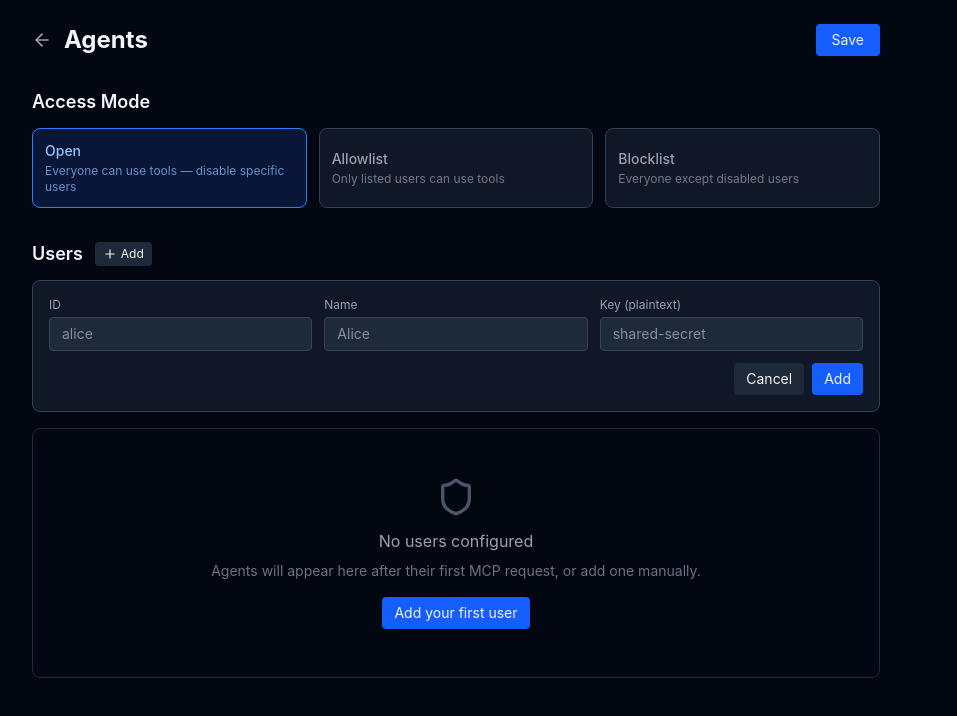
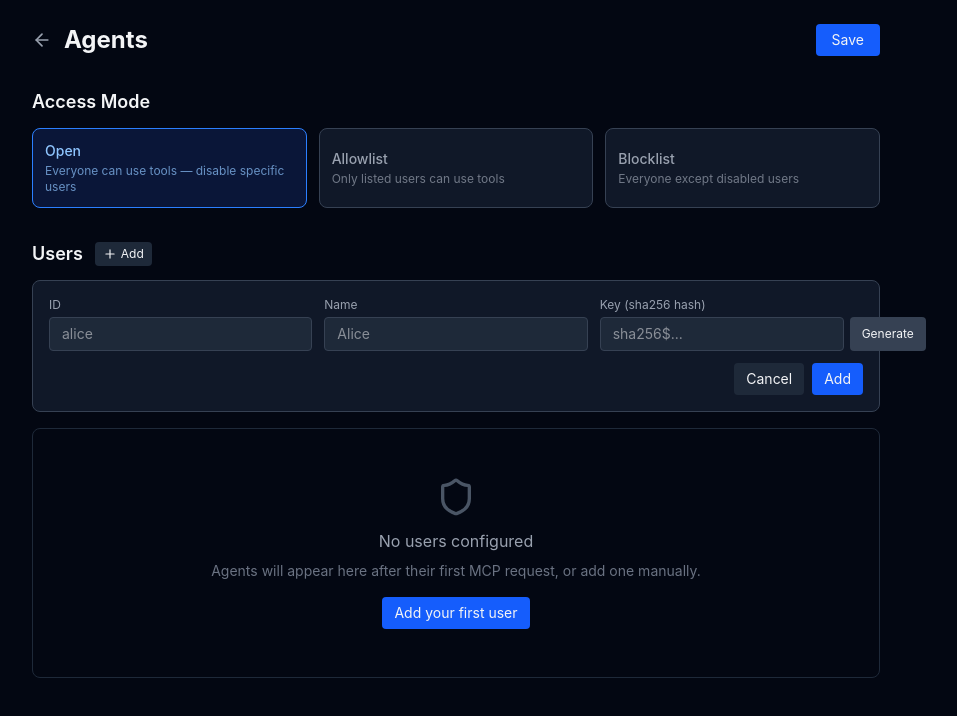
Before and after one commit to Piero24/claude-swiss-army-knife, a Next.js app in the folder mcp-webui/: page /agents in a window 1280 px wide. Both pictures are taken after a click on the button "Add". Shown: the top 716 px of the page, without its empty margins (184-1141 px from the left). Built offline with nearby package versions, Linux system fonts and the light colour scheme.

Commit message:
feat: add key generator button to Add User form (#121) (#137)

```diff
--- a/mcp-webui/src/app/agents/page.tsx
+++ b/mcp-webui/src/app/agents/page.tsx
@@ -24,6 +24,7 @@ export default function AgentsPage() {
   const [saving, setSaving] = useState(false);
   const [showAdd, setShowAdd] = useState(false);
   const [newUser, setNewUser] = useState({ id: "", name: "", key: "" });
+  const [generatedSecret, setGeneratedSecret] = useState("");
 
   useEffect(() => {
     getAgents()
@@ -93,7 +94,7 @@ export default function AgentsPage() {
 
   function handleAddUser() {
     if (!data || !newUser.id.trim() || !newUser.key.trim()) return;
-    const keyHash = newUser.key; // will be hashed on save via API
+    const keyHash = newUser.key; // already hashed if generated, or plaintext from manual entry
     setData({
       ...data,
       users: [
@@ -108,8 +109,27 @@ export default function AgentsPage() {
       ],
     });
     setNewUser({ id: "", name: "", key: "" });
+    setGeneratedSecret("");
     setShowAdd(false);
     toast.success("User added — click Save to persist");
+  }
+
+  async function generateKey() {
+    const chars = "ABCDEFGHIJKLMNOPQRSTUVWXYZabcdefghijklmnopqrstuvwxyz0123456789-_";
+    const array = new Uint8Array(32);
+    crypto.getRandomValues(array);
+    let secret = "";
+    for (let i = 0; i < 32; i++) {
+      secret += chars[array[i] % chars.length];
+    }
+
+    const hash = await crypto.subtle.digest("SHA-256", new TextEncoder().encode(secret));
+    const hex = Array.from(new Uint8Array(hash))
+      .map((b) => b.toString(16).padStart(2, "0"))
+      .join("");
+
+    setNewUser((prev) => ({ ...prev, key: `sha256$${hex}` }));
+    setGeneratedSecret(secret);
   }
 
   function handleRemoveUser(userId: string) {
@@ -238,21 +258,36 @@ export default function AgentsPage() {
                 />
               </div>
               <div>
-                <label className="block text-xs text-gray-400 mb-1">Key (plaintext)</label>
+                <label className="block text-xs text-gray-400 mb-1">Key (sha256 hash)</label>
+                <div className="flex gap-1.5">
                   <input
                     type="text"
-                  placeholder="shared-secret"
+                    placeholder="sha256$..."
                     value={newUser.key}
                     onChange={(e) =>
                       setNewUser({ ...newUser, key: e.target.value })
                     }
-                  className="w-full rounded border border-gray-700 bg-gray-800 px-3 py-1.5 text-sm focus:outline-none focus:ring-2 focus:ring-blue-500"
+                    className="flex-1 rounded border border-gray-700 bg-gray-800 px-3 py-1.5 text-sm focus:outline-none focus:ring-2 focus:ring-blue-500"
                   />
+                  <button
+                    type="button"
+                    onClick={generateKey}
+                    className="px-3 py-1.5 text-xs rounded bg-gray-700 hover:bg-gray-600 whitespace-nowrap"
+                  >
+                    Generate
+                  </button>
+                </div>
+                {generatedSecret && (
+                  <div className="mt-2 p-2 rounded border border-yellow-600/50 bg-yellow-900/20">
+                    <p className="text-xs text-yellow-400 font-medium mb-1">Copy this key now — it cannot be shown again:</p>
+                    <code className="block text-xs text-yellow-300 break-all select-all">{generatedSecret}</code>
+                  </div>
+                )}
               </div>
             </div>
             <div className="flex justify-end gap-2">
               <button
-                onClick={() => setShowAdd(false)}
+                onClick={() => { setShowAdd(false); setGeneratedSecret(""); }}
                 className="px-3 py-1.5 text-sm rounded bg-gray-800 hover:bg-gray-700"
               >
                 Cancel
```
Lines whose indentation alone changed are shown as unchanged.
